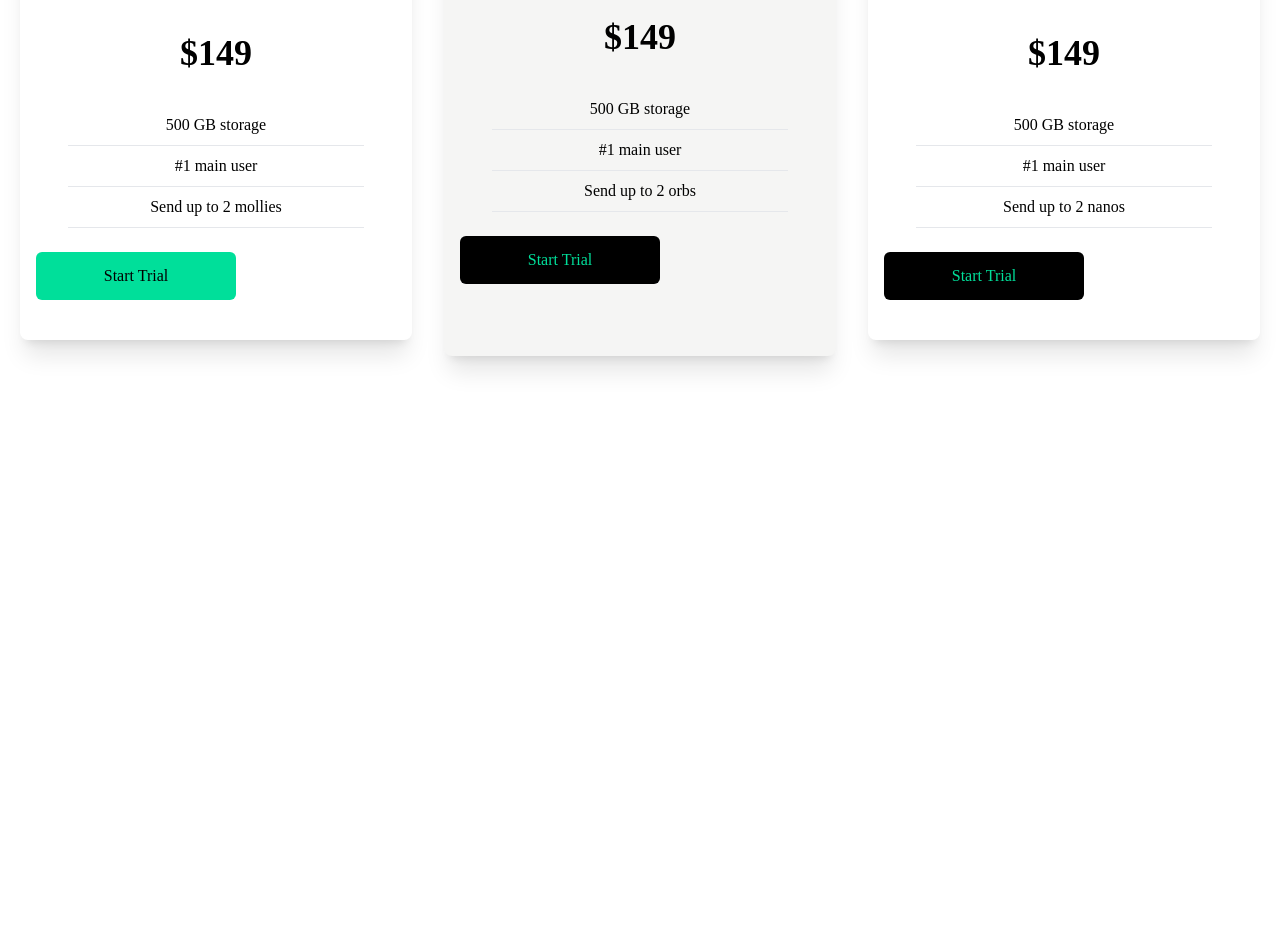
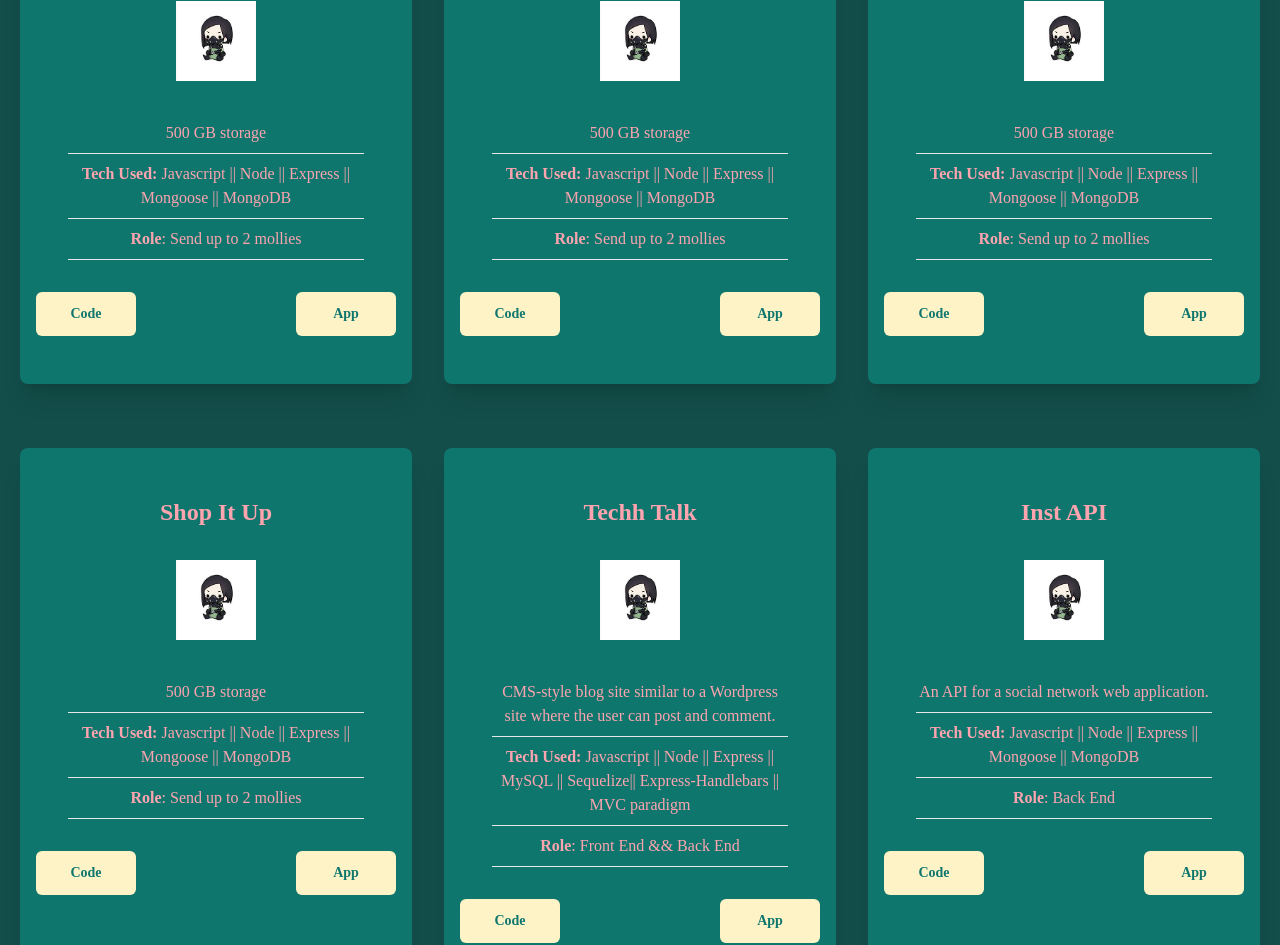
Before and after one commit to VAalchemist/portfolio-imnida, a React (Create React App) app: page /portfolio in a window 1280 px wide. Shown: the part 287-1232 px from the top of the page. Before the commit the page ends 803 px from the top, so only its background shows below. Built offline with nearby package versions, Linux system fonts and the light colour scheme.

Commit message:
card spacing fluidity, begun text for projects

```diff
--- a/src/components/Portfolio.jsx
+++ b/src/components/Portfolio.jsx
@@ -1,62 +1,161 @@
 import React from 'react';
 import viper from '../assets/viper.jpg';
-import sage from '../assets/sage.png';
-import kj from '../assets/kj.jpg';
-
 
 
 const Portfolio = () => {
   return (
-    <div className='w-ful py-[10rem] px-4 bg-white'>
-    <div className='max-w-[1240px] mx-auto grid md:grid-cols-3 gap-8'>
+    <div className='w-full h-full py-[10rem] pb-96 bg-teal-900'>
 
-      <div className='w-full shadow-xl flex flex-col p-4 my-4 rounded-lg hover:scale-105 duration-300'>
-        <img className='w-20 mx-auto mt-[-3rem] bg-white' src={viper} alt="/" />
-        <h2 className='text-2xl font-bold text-center py-8'>Viper main</h2>
-        <p className='text-center text-4xl font-bold'>$149</p>
+      {/* Card Content */}
+      <div className='max-w-[1240px] mx-auto grid md:grid-cols-3 gap-8 mb-12'>
 
-        <div className='text-center font-medium'>
+      {/* First Card */}
+      <div className='bg-teal-700 w-full shadow-xl flex flex-col p-4 sm:mt-4 rounded-lg text-rose-300 hover:scale-105 duration-300' >
+
+        <h2 className='text-2xl font-bold text-center py-8'>Forged Ensemble</h2>
+        <img className='w-20 mx-auto' src={viper} alt="/" />
+
+        <div className=' text-center font-medium'>
           <p className='py-2 border-b mx-8 mt-8'>500 GB storage</p>
-          <p className='py-2 border-b mx-8'>#1 main user</p>
-          <p className='py-2 border-b mx-8'>Send up to 2 mollies</p>
+            <p className='py-2 border-b mx-8'><span className='font-bold'>Tech Used: </span>
+              Javascript ||
+              Node ||
+              Express ||
+              Mongoose ||
+              MongoDB</p>
+          <p className='py-2 border-b mx-8'><span className='font-bold'>Role</span>: Send up to 2 mollies</p>
         </div>
 
-        <button className='bg-[#00df9a] w-[200px] rounded-md font-medium my-6 mx-auto md:mx-0 py-3 text-black'>Start Trial</button>
-      </div>
-
-      <div className='w-full shadow-xl bg-stone-100 flex flex-col p-4 md:my-0 my-8 rounded-lg hover:scale-105 duration-300'>
-        <img className='w-20 mx-auto mt-[-3rem] bg-transparent' src={sage} alt="/" />
-        <h2 className='text-2xl font-bold text-center py-8'>Sage main</h2>
-        <p className='text-center text-4xl font-bold'>$149</p>
-
-        <div className='text-center font-medium'>
-          <p className='py-2 border-b mx-8 mt-8'>500 GB storage</p>
-          <p className='py-2 border-b mx-8'>#1 main user</p>
-          <p className='py-2 border-b mx-8'>Send up to 2 orbs</p>
+          <div className='flex justify-between'>
+            <a href='https://github.com/VAalchemist/forged-ensemble' className=' bg-amber-100 text-sm text-center hover:text-rose-600 hover:text-base w-[100px] rounded-md font-bold  text-teal-700 my-8 mx-auto md:mx-0 py-3 '>Code</a>
+          <a href='/' className=' bg-amber-100 text-sm text-center hover:text-rose-600 hover:text-base w-[100px] rounded-md font-bold  text-teal-700 my-8 mx-auto md:mx-0 py-3 '>App</a>
+          </div>
         </div>
 
-        <button className='text-[#00df9a] w-[200px] rounded-md font-medium my-6 mx-auto md:mx-0 py-3 bg-black'>Start Trial</button>
+      {/* Second Card */}
+      <div className='bg-teal-700 w-full shadow-xl flex flex-col p-4 sm:mt-4 rounded-lg text-rose-300 hover:scale-105 duration-300' >
+
+        <h2 className='text-2xl font-bold text-center py-8'>Duty Call</h2>
+        <img className='w-20 mx-auto' src={viper} alt="/" />
+
+        <div className='text-center font-medium '>
+          <p className='py-2 border-b mx-8 mt-8'>500 GB storage</p>
+           <p className='py-2 border-b mx-8'><span className='font-bold'>Tech Used: </span>
+              Javascript ||
+              Node ||
+              Express ||
+              Mongoose ||
+              MongoDB</p>
+          <p className='py-2 border-b mx-8'><span className='font-bold'>Role</span>: Send up to 2 mollies</p>
+        </div>
+
+          <div className='flex justify-between'>
+            <a href='/' className=' bg-amber-100 text-sm text-center hover:text-rose-600 hover:text-base w-[100px] rounded-md font-bold  text-teal-700 my-8 mx-auto md:mx-0 py-3 '>Code</a>
+          <a href='/' className=' bg-amber-100 text-sm text-center hover:text-rose-600 hover:text-base w-[100px] rounded-md font-bold  text-teal-700 my-8 mx-auto md:mx-0 py-3 '>App</a>
+          </div>
+        </div>
+
+    {/* Third Card */}
+      <div className='bg-teal-700 w-full shadow-xl flex flex-col p-4 sm:mt-4 rounded-lg text-rose-300 hover:scale-105 duration-300' >
+
+        <h2 className='text-2xl font-bold text-center py-8'>KLEC Search</h2>
+        <img className='w-20 mx-auto' src={viper} alt="/" />
+
+        <div className='text-center font-medium '>
+          <p className='py-2 border-b mx-8 mt-8'>500 GB storage</p>
+           <p className='py-2 border-b mx-8'><span className='font-bold'>Tech Used: </span>
+              Javascript ||
+              Node ||
+              Express ||
+              Mongoose ||
+              MongoDB</p>
+          <p className='py-2 border-b mx-8'><span className='font-bold'>Role</span>: Send up to 2 mollies</p>
+        </div>
+
+          <div className='flex justify-between'>
+            <a href='/' className=' bg-amber-100 text-sm hover:text-rose-600 hover:text-base text-center w-[100px] rounded-md font-bold  text-teal-700 my-8 mx-auto md:mx-0 py-3 '>Code</a>
+          <a href='/' className=' bg-amber-100 text-sm text-center hover:text-rose-600 hover:text-base w-[100px] rounded-md font-bold  text-teal-700 my-8 mx-auto md:mx-0 py-3 '>App</a>
+          </div>
+        </div>
       </div>
 
 
-      <div className='w-full shadow-xl flex flex-col p-4 my-4 rounded-lg hover:scale-105 duration-300'>
-        <img className='w-20 mx-auto mt-[-3rem] bg-white' src={kj} alt="/" />
-        <h2 className='text-2xl font-bold text-center py-8'>KJ main</h2>
-        <p className='text-center text-4xl font-bold'>$149</p>
+      {/* Card Content */}
+      <div className='max-w-[1240px] mx-auto grid md:grid-cols-3 gap-8'>
 
-        <div className='text-center font-medium'>
+      {/* First Card */}
+      <div className='bg-teal-700 w-full shadow-xl flex flex-col p-4 sm:mt-4 rounded-lg text-rose-300 hover:scale-105 duration-300' >
+
+        <h2 className='text-2xl font-bold text-center py-8'>Shop It Up</h2>
+        <img className='w-20 mx-auto' src={viper} alt="/" />
+
+        <div className='text-center font-medium '>
           <p className='py-2 border-b mx-8 mt-8'>500 GB storage</p>
-          <p className='py-2 border-b mx-8'>#1 main user</p>
-          <p className='py-2 border-b mx-8'>Send up to 2 nanos</p>
+           <p className='py-2 border-b mx-8'><span className='font-bold'>Tech Used: </span>
+              Javascript ||
+              Node ||
+              Express ||
+              Mongoose ||
+              MongoDB</p>
+          <p className='py-2 border-b mx-8'><span className='font-bold'>Role</span>: Send up to 2 mollies</p>
         </div>
 
-        <button className='text-[#00df9a] w-[200px] rounded-md font-medium my-6 mx-auto md:mx-0 py-3 bg-black'>Start Trial</button>
+          <div className='flex justify-between'>
+            <a href='/' className=' bg-amber-100 text-sm text-center hover:text-rose-600 hover:text-base w-[100px] rounded-md font-bold  text-teal-700 my-8 mx-auto md:mx-0 py-3 '>Code</a>
+          <a href='/' className=' bg-amber-100 text-sm text-center  hover:text-rose-600 hover:text-base w-[100px] rounded-md font-bold  text-teal-700 my-8 mx-auto md:mx-0 py-3 '>App</a>
+          </div>
+        </div>
+
+      {/* Second Card */}
+      <div className='bg-teal-700 w-full shadow-xl flex flex-col p-4 sm:mt-4 rounded-lg text-rose-300 hover:scale-105 duration-300' >
+
+        <h2 className='text-2xl font-bold text-center py-8'>Techh Talk</h2>
+        <img className='w-20 mx-auto' src={viper} alt="/" />
+
+        <div className='text-center font-medium '>
+          <p className='py-2 border-b mx-8 mt-8'>CMS-style blog site similar to a Wordpress site where the user can post and comment.</p>
+           <p className='py-2 border-b mx-8'><span className='font-bold'>Tech Used: </span>
+              Javascript ||
+              Node ||
+              Express ||
+              MySQL ||
+              Sequelize||
+              Express-Handlebars ||
+            MVC paradigm</p>
+          <p className='py-2 border-b mx-8'><span className='font-bold'>Role</span>: Front End && Back End</p>
+        </div>
+
+          <div className='flex justify-between'>
+            <a href='/' className=' bg-amber-100 text-sm hover:text-rose-600 hover:text-base w-[100px] text-center rounded-md font-bold  text-teal-700 my-8 mx-auto md:mx-0 py-3 '>Code</a>
+          <a href='/' className=' bg-amber-100 text-sm text-center hover:text-rose-600 hover:text-base w-[100px] rounded-md font-bold  text-teal-700 my-8 mx-auto md:mx-0 py-3 '>App</a>
+          </div>
+        </div>
+
+    {/* Third Card */}
+      <div className='bg-teal-700 w-full shadow-xl flex flex-col p-4 sm:mt-4 rounded-lg text-rose-300 hover:scale-105 duration-300' >
+
+        <h2 className='text-2xl font-bold text-center py-8'>Inst API</h2>
+        <img className='w-20 mx-auto' src={viper} alt="/" />
+
+        <div className='text-center font-medium '>
+          <p className='py-2 border-b mx-8 mt-8'>An API for a social network web application.</p>
+           <p className='py-2 border-b mx-8'><span className='font-bold'>Tech Used: </span>
+              Javascript ||
+              Node ||
+              Express ||
+              Mongoose ||
+              MongoDB</p>
+          <p className='py-2 border-b mx-8'><span className='font-bold'>Role</span>: Back End</p>
+        </div>
+
+          <div className='flex justify-between'>
+            <a href='/' className=' bg-amber-100 text-sm text-center hover:text-rose-600 hover:text-base w-[100px] rounded-md font-bold  text-teal-700 my-8 mx-auto md:mx-0 py-3 '>Code</a>
+          <a href='/' className=' bg-amber-100 text-sm text-center hover:text-rose-600 hover:text-base w-[100px] rounded-md font-bold  text-teal-700 my-8 mx-auto md:mx-0 py-3 '>App</a>
+          </div>
+        </div>
       </div>
 
 
-
-
-    </div>
   </div>
   )
 }
```
Also changed, not shown: src/assets/kj.jpg (deleted), src/assets/sage.png (deleted).
